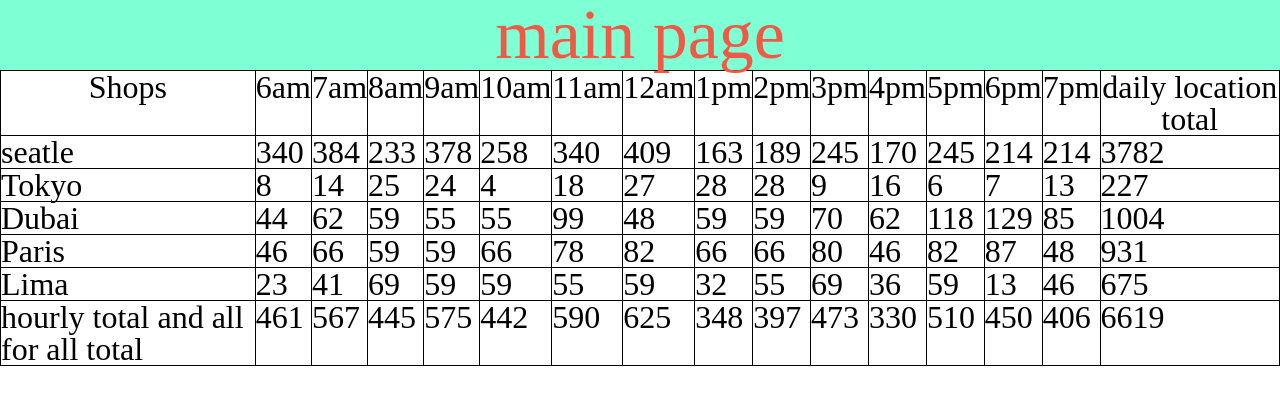
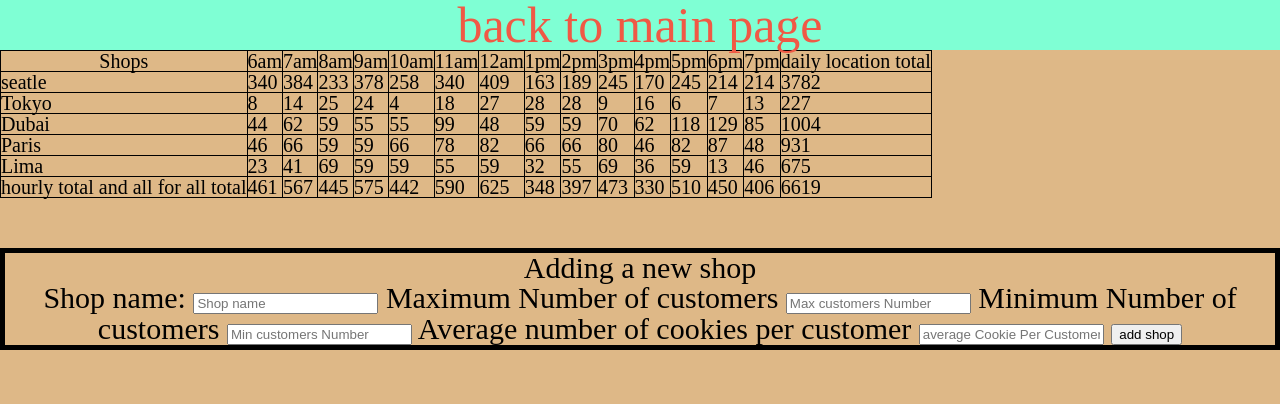
Before and after one commit to yazeedaloufee/cookie-stand, a plain HTML site: page sales.html in a window 1280 px wide. Drawn offline with Linux system fonts and the light colour scheme.

Commit message:
added a form

```diff
--- a/css/sstyle.css
+++ b/css/sstyle.css
@@ -1,10 +1,10 @@
 tr,th,td {
     border: 1px solid;
-    font-size: xx-large;
+    font-size: 20px;
     margin-left: 20px;
 }
 h1{
-    font-size: 70px;
+    font-size: 50px;
     color: whitesmoke;text-align: center;
 }
 a{
@@ -16,3 +16,14 @@ a{
 header{
     background-color: aquamarine;
 }
+body{
+    background-color: burlywood;
+}
+form{
+    border: 5px solid black;
+    margin-top: 50px;
+}
+fieldset{
+    text-align: center;
+    font-size: 30px;
+}
--- a/js/app.js
+++ b/js/app.js
@@ -53,8 +53,9 @@ let divEl=document.getElementById('hours')
     trEl.appendChild(thEL2);
 }//end of header function
 //footer function
+let ftrEl=document.createElement('tr');
 function createFooter(){
-    let ftrEl=document.createElement('tr');
+
     ftrEl.textContent=`hourly total and all for all total`
     tableEL.appendChild(ftrEl);
     for (let i=0;i< 14;i++){
@@ -116,14 +117,29 @@ let Dubai=new Shop('Dubai',38,11,3.7);
 let Paris=new Shop('Paris',38,20,2.3);
 let Lima=new Shop('Lima',16,2,4.6);
 
+let myForm=document.getElementById("myForm");
+myForm.addEventListener("submit",addShop);
 
+function addShop(event){
+    event.preventDefault();
+    let shopName=event.target.shopName.value;
+    let maxC=event.target.maxCustomers.value;
+    let minC=event.target.minCustomer.value;
+    let AverageC=event.target.averageCookiePerCustomer.value;
+    let newShop= new Shop(shopName,maxC,minC,AverageC)
+    newShop.render();
+    console.log(newShop);
+    console.log(shops);
+    createFooter();
+    myForm.reset();
+
+}
 createHeader();
 seatle.render();
 Tokyo.render();
 Dubai.render();
 Paris.render();
 Lima.render();
-
 createFooter();
 
 
@@ -139,4 +155,8 @@ createFooter();
 
 
 
+
+
+
+
     // seatle.check();
--- a/sales.html
+++ b/sales.html
@@ -9,8 +9,30 @@
     <link rel="stylesheet" href="css/sstyle.css">
 </head>
 <body>
-    <header><h1><a href="index.html">main page</a></h1></header>
+    <header><h1><a href="index.html">back to main page</a></h1></header>
     <div id="hours"></div>
+    <form action="" id="myForm">
+        <fieldset>
+            <legend>Adding a new shop</legend>
+
+            <label for="shopName">Shop name:</label>
+            <input type="text" name="shopName" id="shopName" placeholder="Shop name">
+
+            <label for="maxCustomers">Maximum Number of customers</label>
+            <input type="text" name="maxCustomers" id="maxCustomers" placeholder="Max customers Number">
+
+            <label for="minCustomer">Minimum Number of customers</label>
+            <input type="text" name="minCustomer" id="minCustomer" placeholder="Min customers Number">
+
+            <label for="averageCookiePerCustomer">Average number of cookies per customer</label>
+            <input type="text" name="averageCookiePerCustomer" id="averageCookiePerCustomer" placeholder="average Cookie Per Customer">
+
+            <input type="submit" value="add shop">
+
+        </fieldset>
+        <div id="container"></div>
+    </form>
+
 
 
 </body>
```
